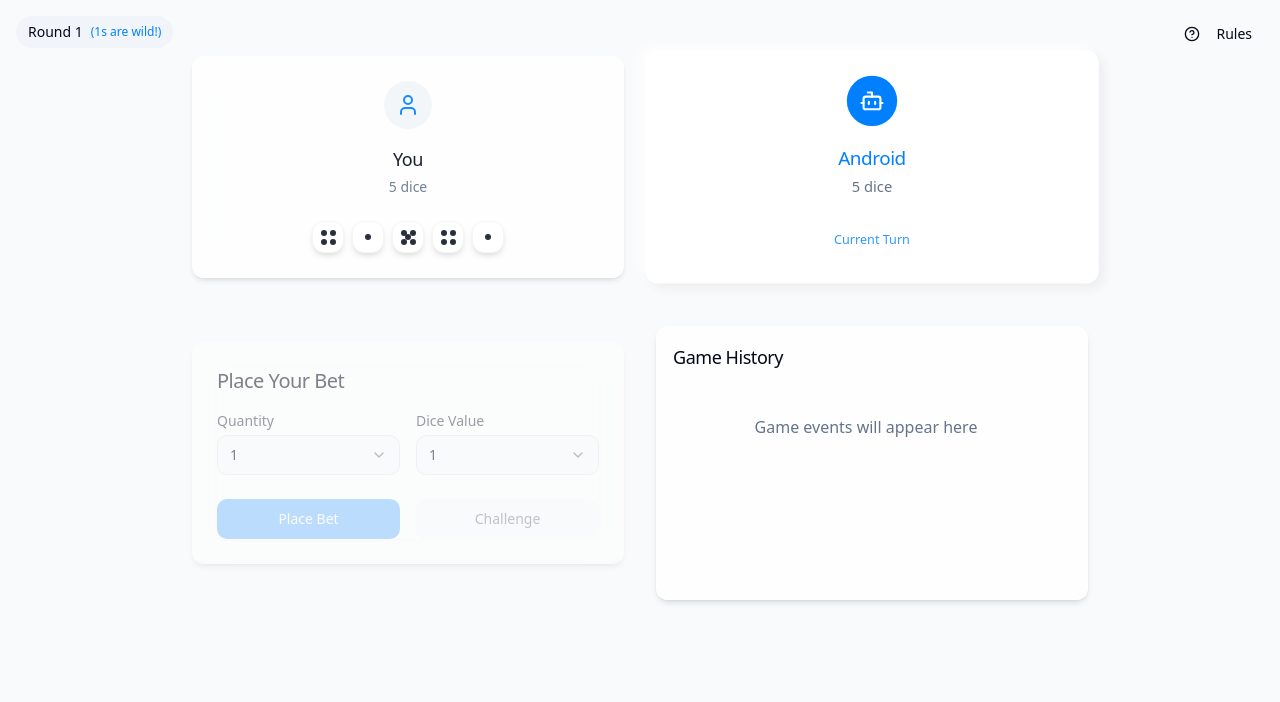
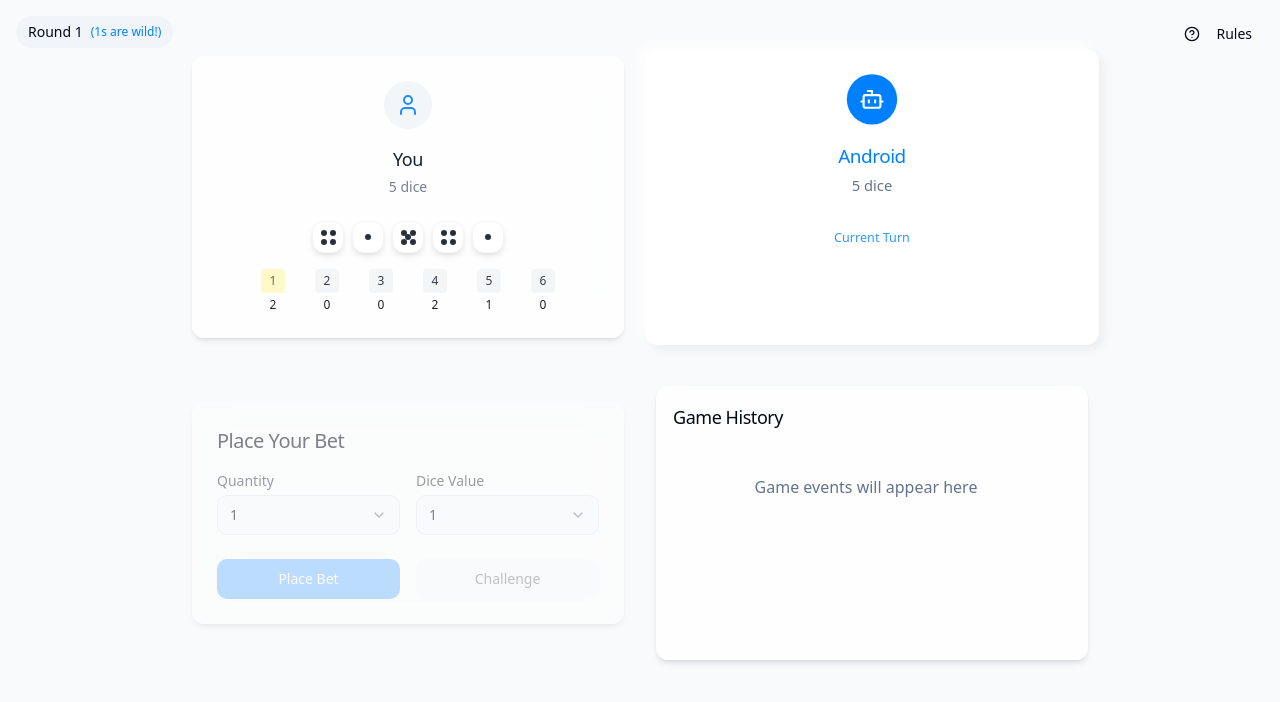
Before and after one commit to alonk-me/human-vs-android-dice, a React (Vite) app: page / in a window 1280 px wide. Both pictures are taken after a click on the button "Start Game". Shown: the top 702 px of the page. Built offline with nearby package versions, Linux system fonts and the light colour scheme.

Commit message:
Add dice value tally
Adds a tally to track the occurrences of each dice value.

```diff
--- a/src/components/GameBoard.tsx
+++ b/src/components/GameBoard.tsx
@@ -156,6 +156,7 @@ const GameBoard: React.FC<GameBoardProps> = ({ className }) => {
               isWinner={gameState.winner === player.id}
               isLoser={gameState.loser === player.id}
               showDice={gameState.phase === 'revealing' || player.id === 'human'}
+              diceCount={gameState.phase === 'revealing' ? gameState.diceCount : (player.id === 'human' ? countPlayerDice(player) : undefined)}
             />
           ))}
         </div>
@@ -174,4 +175,15 @@ const GameBoard: React.FC<GameBoardProps> = ({ className }) => {
   );
 };
 
+// Helper function to count dice for a specific player
+const countPlayerDice = (player: Player): Record<DiceValue, number> => {
+  const count: Record<DiceValue, number> = { 1: 0, 2: 0, 3: 0, 4: 0, 5: 0, 6: 0 };
+
+  player.dice.forEach(die => {
+    count[die.value]++;
+  });
+
+  return count;
+};
+
 export default GameBoard;
--- a/src/components/PlayerInfo.tsx
+++ b/src/components/PlayerInfo.tsx
@@ -1,7 +1,7 @@
 
 import React from 'react';
 import { cn } from '@/lib/utils';
-import { Player } from '@/types/game';
+import { Player, DiceValue } from '@/types/game';
 import Dice from './Dice';
 import { User, Bot } from 'lucide-react';
 
@@ -11,6 +11,7 @@ interface PlayerInfoProps {
   isWinner?: boolean;
   isLoser?: boolean;
   showDice?: boolean;
+  diceCount?: Record<DiceValue, number>;
 }
 
 const PlayerInfo: React.FC<PlayerInfoProps> = ({
@@ -18,7 +19,8 @@ const PlayerInfo: React.FC<PlayerInfoProps> = ({
   isActive,
   isWinner = false,
   isLoser = false,
-  showDice = true
+  showDice = true,
+  diceCount
 }) => {
   return (
     <div
@@ -67,6 +69,23 @@ const PlayerInfo: React.FC<PlayerInfoProps> = ({
         </div>
       )}
 
+      {diceCount && (
+        <div className="mt-4 grid grid-cols-6 gap-1 w-full max-w-xs">
+          {Object.entries(diceCount).map(([value, count]) => (
+            <div key={value} className="flex flex-col items-center">
+              <div className={cn(
+                "w-6 h-6 flex items-center justify-center rounded",
+                "text-xs font-medium",
+                parseInt(value) === 1 ? "bg-yellow-100 text-yellow-800" : "bg-gray-100 text-gray-800"
+              )}>
+                {value}
+              </div>
+              <span className="text-xs mt-1">{count}</span>
+            </div>
+          ))}
+        </div>
+      )}
+
       {isActive && (
         <div className="mt-4 text-xs text-primary animate-pulse-soft">
           Current Turn
```
